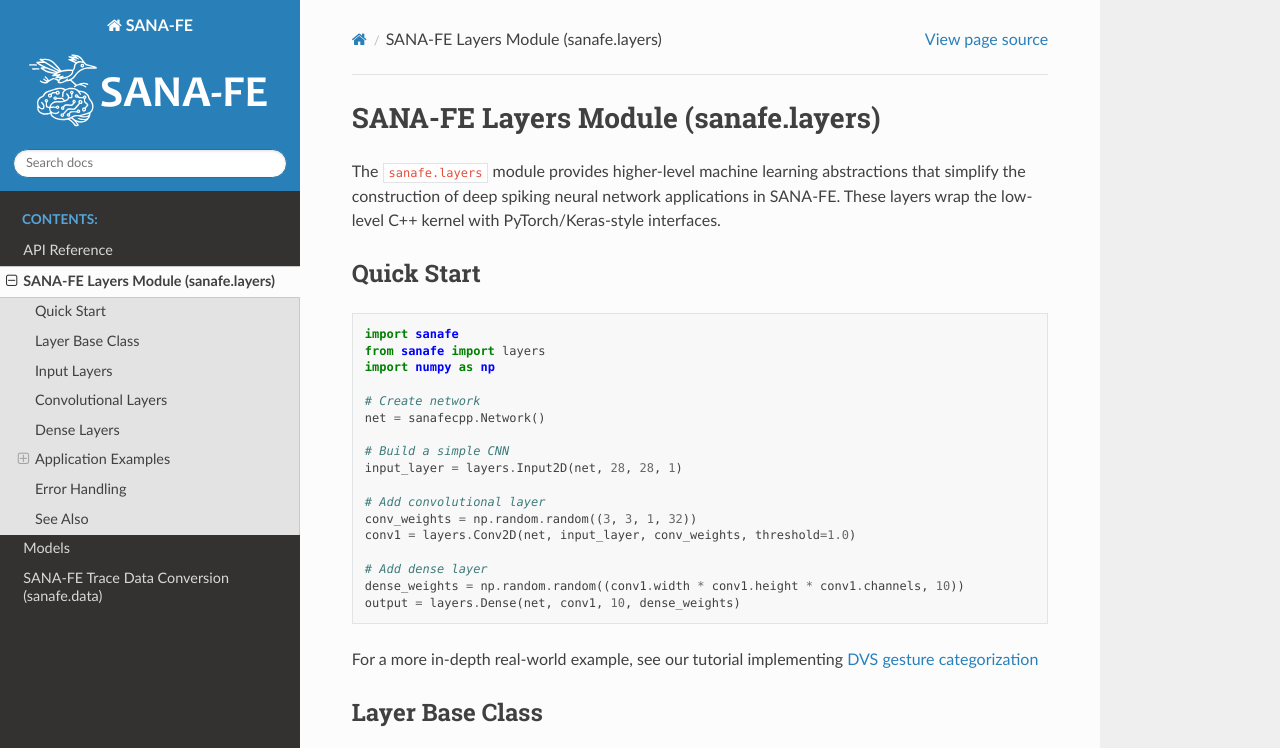
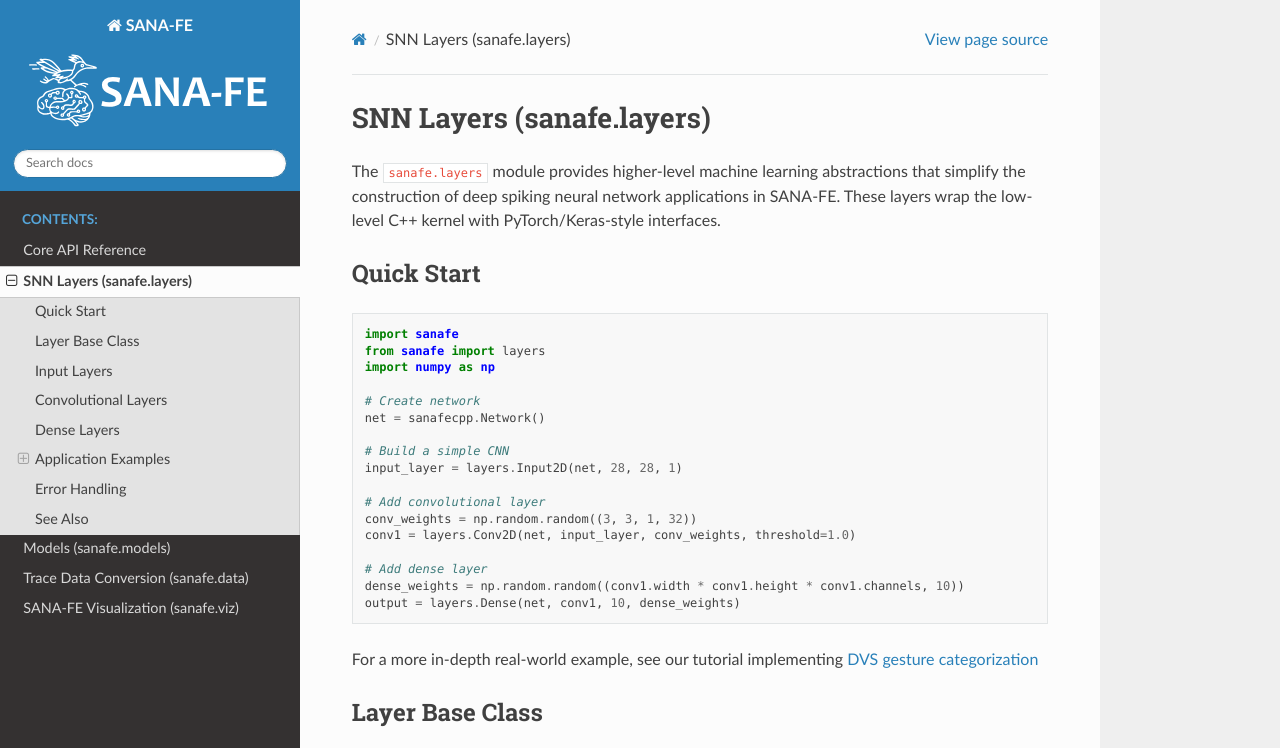
Before and after one commit to SLAM-Lab/SANA-FE, a Sphinx documentation site: the page built from docs/layers.rst, in a window 1280 px wide and 900 px high, cut to the strip 0-748 px from the top of the window. Built offline with Sphinx 7.4.7 and the Read the Docs theme 3.1.0, drawn with Linux system fonts in a browser that asks for light colours; pages that are not in the unit, such as notebooks, are missing from menus; some of the changed lines change nothing that is shown; some of the changed text lies outside the part shown.

Commit message:
Include viz docs and minor change to titles

```diff
--- a/docs/api.rst
+++ b/docs/api.rst
@@ -1,7 +1,8 @@
-API Reference
-=============
+==================
+Core API Reference
+==================
 
-This page contains the API documentation for SANA-FE.
+This page contains the core API documentation for SANA-FE.
 
 .. currentmodule:: sanafe
 
--- a/docs/data.rst
+++ b/docs/data.rst
@@ -1,6 +1,6 @@
-===========================================
-SANA-FE Trace Data Conversion (sanafe.data)
-===========================================
+===================================
+Trace Data Conversion (sanafe.data)
+===================================
 
 The ``sanafe.data`` module converts SANA-FE trace outputs into other useful
 formats, e.g., Pandas.
--- a/docs/layers.rst
+++ b/docs/layers.rst
@@ -1,6 +1,6 @@
-=====================================
-SANA-FE Layers Module (sanafe.layers)
-=====================================
+==========================
+SNN Layers (sanafe.layers)
+==========================
 
 The ``sanafe.layers`` module provides higher-level machine learning abstractions
 that simplify the construction of deep spiking neural network applications in
--- a/docs/models.rst
+++ b/docs/models.rst
@@ -1,5 +1,6 @@
-Models
-======
+======================
+Models (sanafe.models)
+======================
 
 This page documents every pipeline model available in SANA-FE. It begins with
 the framework attributes shared by all models, followed by a section for each
--- /dev/null
+++ b/docs/viz.rst
@@ -0,0 +1,117 @@
+========================================
+SANA-FE Visualization (sanafe.viz)
+========================================
+
+The ``sanafe.viz`` module provides plotting helpers for SANA-FE trace outputs,
+built on top of matplotlib. Each plotting function accepts the same input
+forms as ``sanafe.data``:
+
+* a path or :class:`~pathlib.Path` to a CSV produced by ``chip.sim()``
+* the dict returned by ``chip.sim()``
+* the raw in-memory values
+* a :class:`~pandas.DataFrame` (returned as-is)
+
+Plots share a common styling system (see :ref:`styling`) so that figures look
+consistent across spike, potential, and performance views.
+
+Quickstart
+----------
+
+Run a simulation and generate the standard set of plots:
+
+.. code-block:: python
+
+    import sanafe
+    import sanafe.viz
+    import matplotlib.pyplot as plt
+
+    arch, snn = sanafe.load_example()
+    chip = sanafe.SpikingChip(arch)
+    chip.load(snn)
+    results_dict = chip.sim(5, spike_trace=True, potential_trace=True,
+                            perf_trace=True, message_trace=True)
+    sanafe.viz.plot_raster(results_dict)
+    sanafe.viz.plot_potential(results_dict)
+    sanafe.viz.plot_energy(results_dict)
+    sanafe.viz.plot_throughput(results_dict)
+    sanafe.viz.plot_message_latency(results_dict)
+    plt.show()
+
+
+Spike Plots
+-----------
+
+.. autofunction:: plot_raster
+
+.. autofunction:: raster_plot_matrix
+
+
+Membrane Potential Plots
+------------------------
+
+The default rendering is a heatmap, which is consistent with the raster view
+for spikes. ``plot_potential_lines`` is available for traditional per-neuron
+line plots, which is more useful when only a handful of neurons are being
+inspected.
+
+.. autofunction:: plot_potential
+
+.. autofunction:: plot_potential_lines
+
+
+Performance Plots
+-----------------
+
+Hardware performance plots cover energy breakdowns, throughput, and message
+latency distributions. Energy and time values are automatically rescaled to
+sensible units (e.g., pJ, nJ, µs, ms) based on the magnitude of the data.
+
+.. autofunction:: plot_energy
+
+.. autofunction:: plot_throughput
+
+.. autofunction:: plot_message_latency
+
+
+.. _styling:
+
+Styling
+-------
+
+All plots share a common styling system controlled by :class:`SANAFEStyle`.
+A few preset styles are provided for common use cases:
+
+* ``PUBLICATION_STYLE`` — serif fonts, 300 DPI, compact figure sizes
+* ``PRESENTATION_STYLE`` — large fonts and thick lines for slides
+* ``NOTEBOOK_STYLE`` — larger figures with a light grid for interactive use
+
+Apply a preset globally with :func:`set_default_style`, or pass a
+:class:`SANAFEStyle` instance to any individual plotting function via its
+``style`` argument.
+
+.. code-block:: python
+
+   import sanafe.viz
+   from sanafe.viz.styles import PUBLICATION_STYLE
+
+   sanafe.viz.set_default_style(PUBLICATION_STYLE)
+   sanafe.viz.apply_style()
+
+   sanafe.viz.plot_raster(results_dict)
+
+.. autoclass:: SANAFEStyle
+   :members:
+
+.. autofunction:: get_default_style
+
+.. autofunction:: set_default_style
+
+.. autofunction:: apply_style
+
+.. autofunction:: get_group_colors
+
+.. autofunction:: get_colormap
+
+.. autofunction:: create_figure
+
+.. autofunction:: style_axis
```
